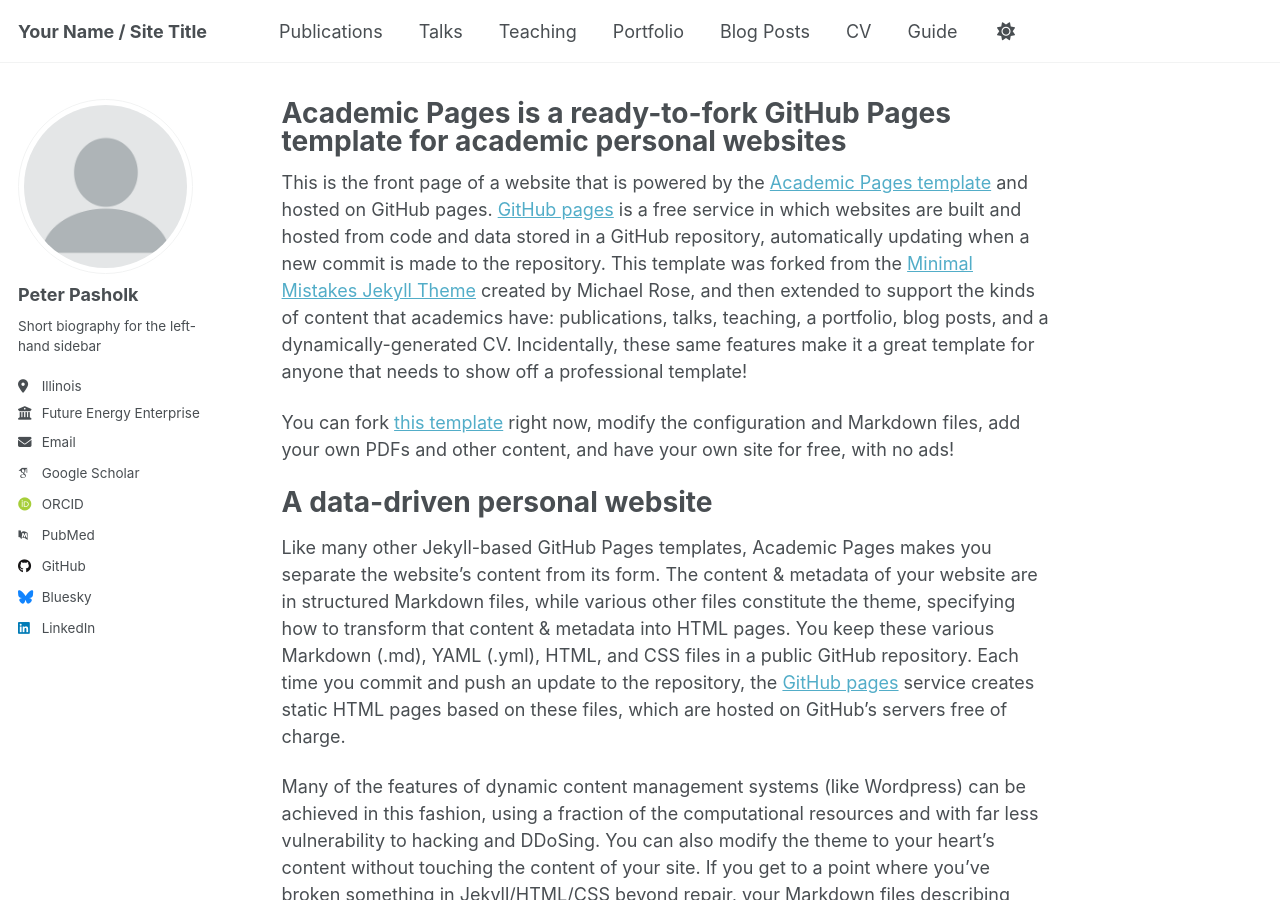
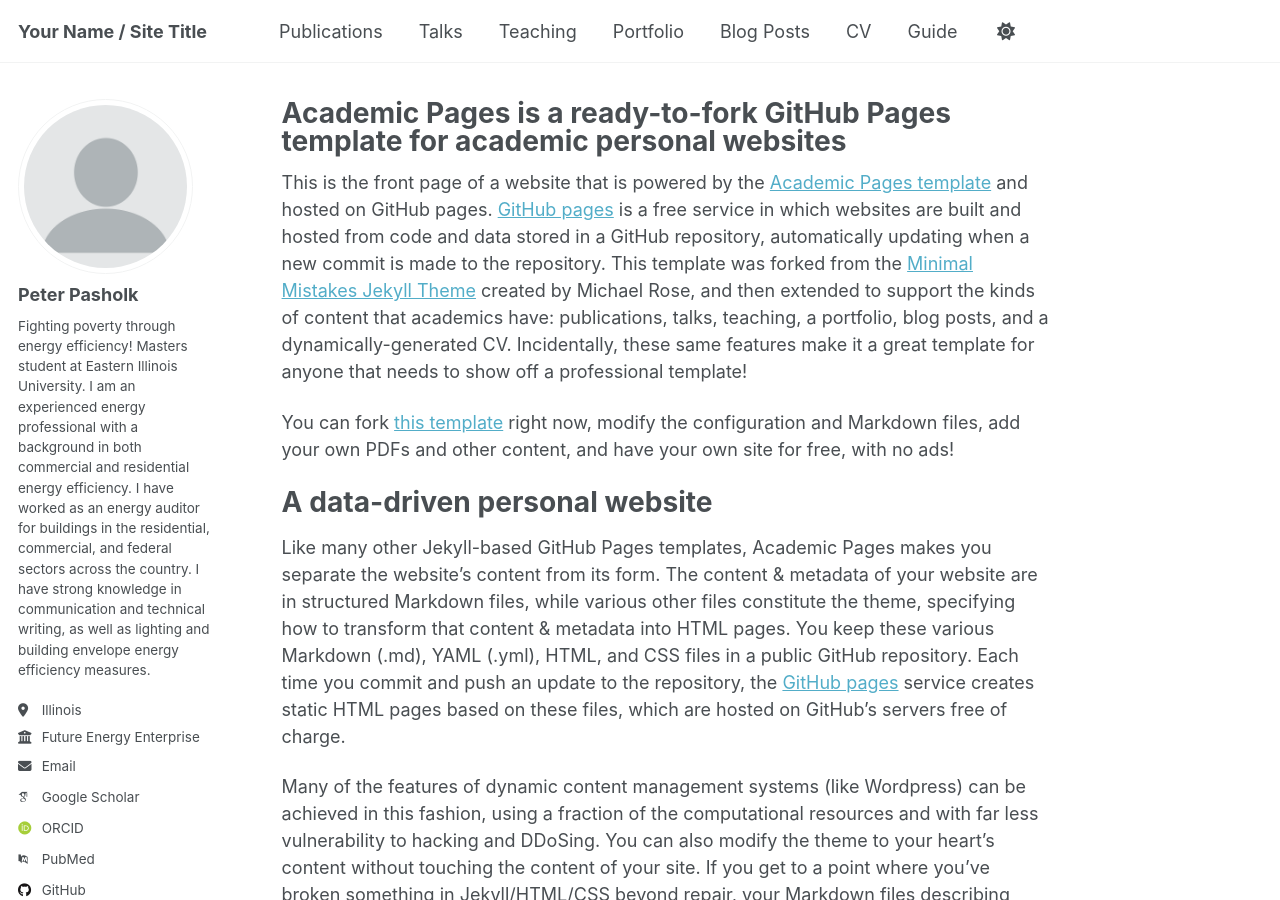
Before and after one commit to ppasholk/ppasholk.github.io, a Jekyll site: the page built from _pages/about.md, in a window 1280 px wide and 900 px high. Built offline with Jekyll 4.4.1, drawn with Linux system fonts in a browser that asks for light colours; some web fonts are replaced; a script that is not in the unit is left out.

Commit message:
Update _config.yml

```diff
--- a/_config.yml
+++ b/_config.yml
@@ -26,7 +26,9 @@
   avatar           : "profile.png"
   name             : "Peter Pasholk"
   pronouns         : # example: "she/her"
-  bio              : "Short biography for the left-hand sidebar"
+  bio              : "Fighting poverty through energy efficiency! Masters student at Eastern Illinois University.
+
+I am an experienced energy professional with a background in both commercial and residential energy efficiency. I have worked as an energy auditor for buildings in the residential, commercial, and federal sectors across the country. I have strong knowledge in communication and technical writing, as well as lighting and building envelope energy efficiency measures."
   location         : "Illinois"
   employer         : "Future Energy Enterprise"
   uri              : # URL
```
